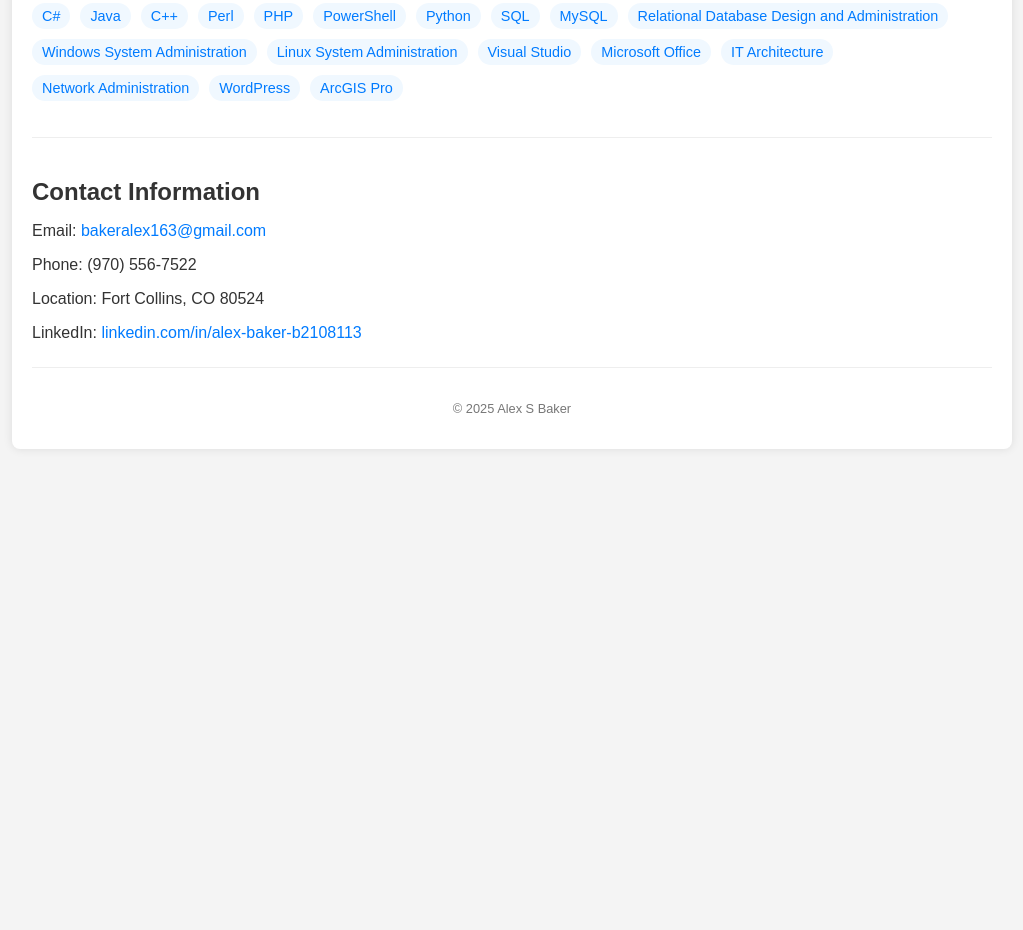
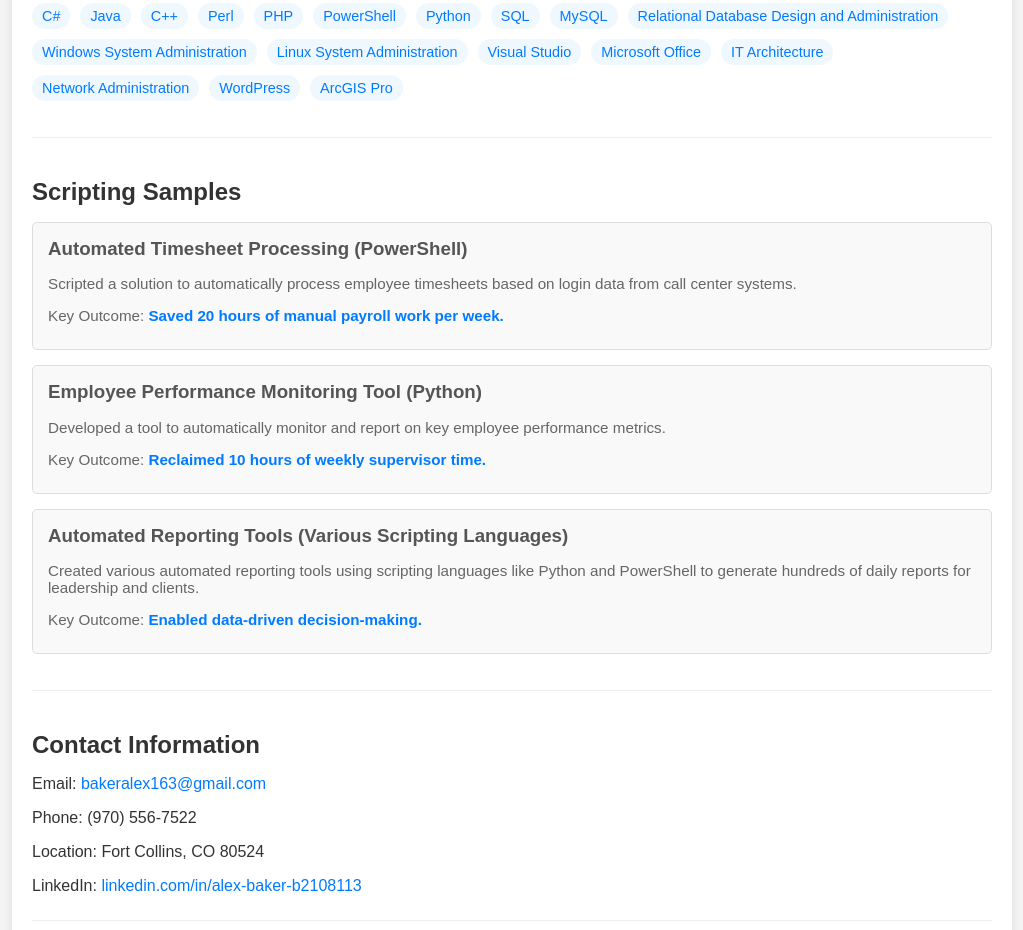
Before and after one commit to ryoga1422/Portfolio, a plain HTML site: page index.html in a window 1280 px wide. Shown: the part 883-1813 px from the top of the page, without its empty margins (128-1151 px from the left). Before the commit the page ends 1372 px from the top, so only its background shows below. Drawn offline with Linux system fonts and the light colour scheme.

Commit message:
Update index.html

```diff
--- a/index.html
+++ b/index.html
@@ -85,6 +85,35 @@
             border-radius: 15px;
             font-size: 0.9em;
         }
+        .scripting-samples ul {
+            list-style: none;
+            padding: 0;
+        }
+        .scripting-samples li {
+            margin-bottom: 15px;
+            padding: 15px;
+            border: 1px solid #ddd;
+            border-radius: 5px;
+            background-color: #f9f9f9;
+        }
+        .scripting-samples h3 {
+            margin-top: 0;
+            margin-bottom: 5px;
+            color: #555;
+        }
+        .scripting-samples p {
+            margin-bottom: 10px;
+            color: #666;
+            font-size: 0.95em;
+        }
+        .scripting-samples a {
+            color: #007bff;
+            text-decoration: none;
+            font-weight: bold;
+        }
+        .scripting-samples a:hover {
+            text-decoration: underline;
+        }
     </style>
 </head>
 <body>
@@ -108,7 +137,7 @@
                 <li>Contact Center Infrastructure</li>
                 <li>C# Development & API Integrations</li>
                 <li>IVR & Telephony Systems</li>
-                </ul>
+            </ul>
         </section>
 
         <section class="section technical-skills">
@@ -132,6 +161,27 @@
                 <li>Network Administration</li>
                 <li>WordPress</li>
                 <li>ArcGIS Pro</li>
+            </ul>
+        </section>
+
+        <section class="section scripting-samples">
+            <h2>Scripting Samples</h2>
+            <ul>
+                <li>
+                    <h3>Automated Timesheet Processing (PowerShell)</h3>
+                    <p>Scripted a solution to automatically process employee timesheets based on login data from call center systems.</p>
+                    <p>Key Outcome: <a href="#">Saved 20 hours of manual payroll work per week.</a></p>
+                    </li>
+                <li>
+                    <h3>Employee Performance Monitoring Tool (Python)</h3>
+                    <p>Developed a tool to automatically monitor and report on key employee performance metrics.</p>
+                    <p>Key Outcome: <a href="#">Reclaimed 10 hours of weekly supervisor time.</a></p>
+                </li>
+                <li>
+                    <h3>Automated Reporting Tools (Various Scripting Languages)</h3>
+                    <p>Created various automated reporting tools using scripting languages like Python and PowerShell to generate hundreds of daily reports for leadership and clients.</p>
+                    <p>Key Outcome: <a href="#">Enabled data-driven decision-making.</a></p>
+                </li>
                 </ul>
         </section>
 
```
